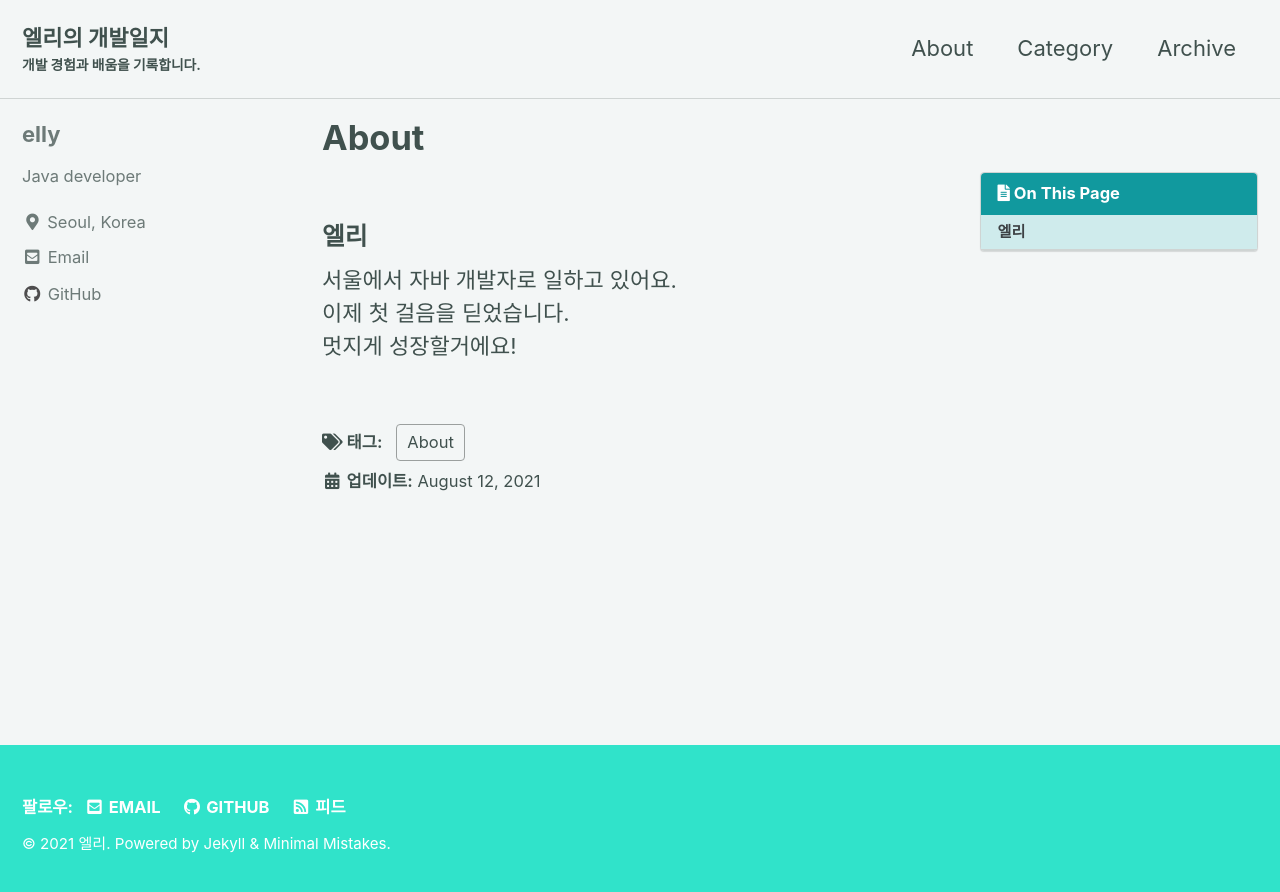
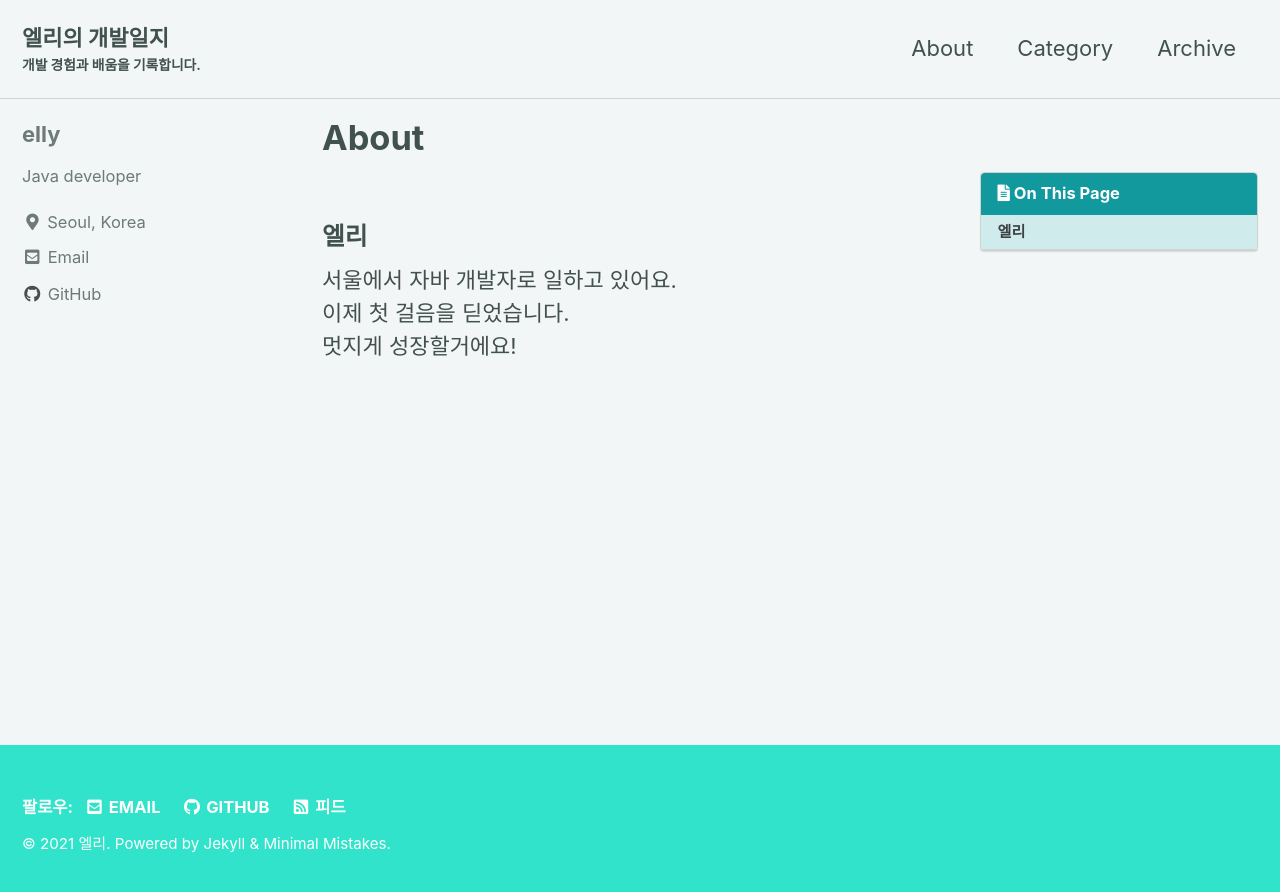
Before and after one commit to ellylee617/ellylee617.github.io, a Jekyll site: the page built from _pages/about.md, in a window 1280 px wide. Shown: the top 892 px of the page. Built offline with Jekyll 4.4.1, drawn with Linux system fonts in a browser that asks for light colours; cached includes are drawn as plain includes.

Commit message:
Update about.md

```diff
--- a/_pages/about.md
+++ b/_pages/about.md
@@ -2,9 +2,7 @@
 permalink: /about/
 title: "About"
 excerpt: "about.md"
-last_modified_at: 2021-08-12
 toc: true
-tags: [About]
 ---
 ### 엘리
 
```
